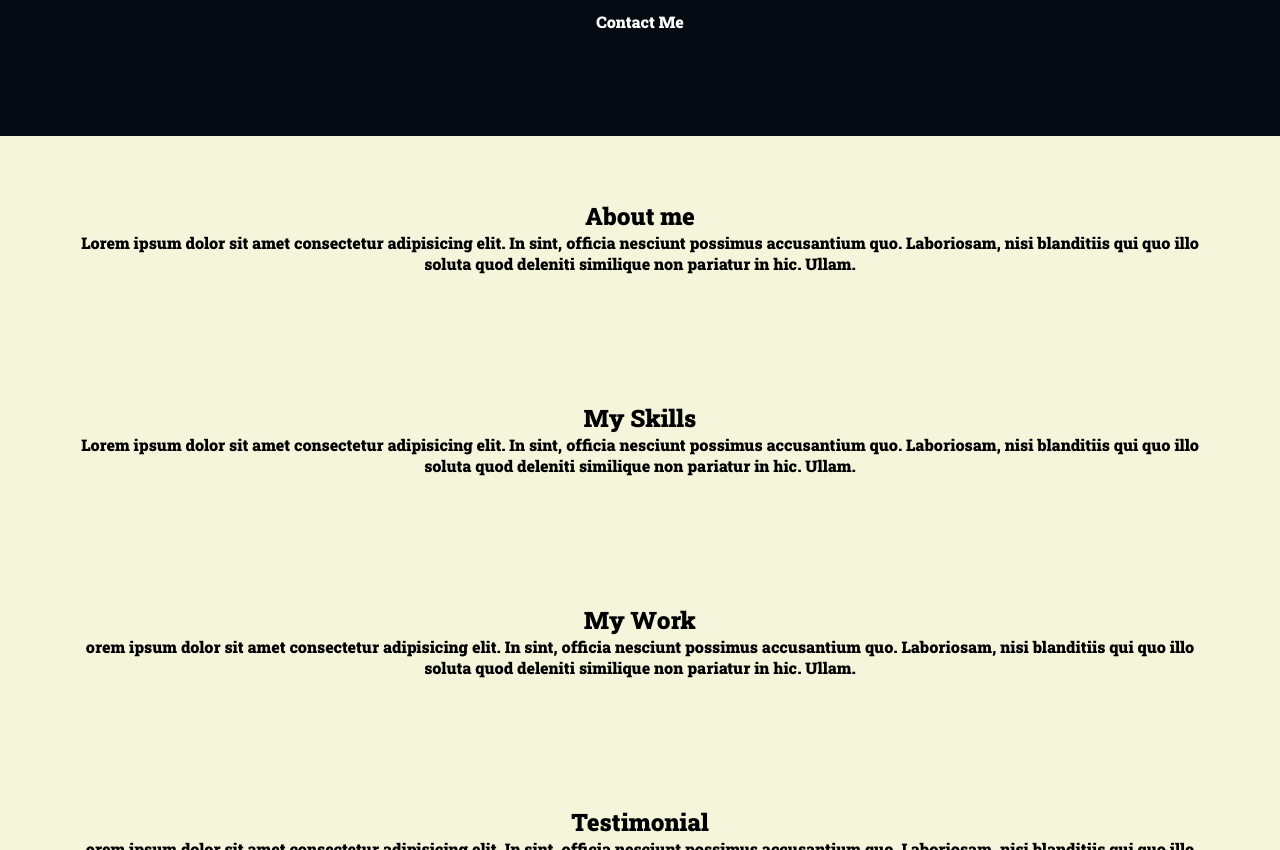
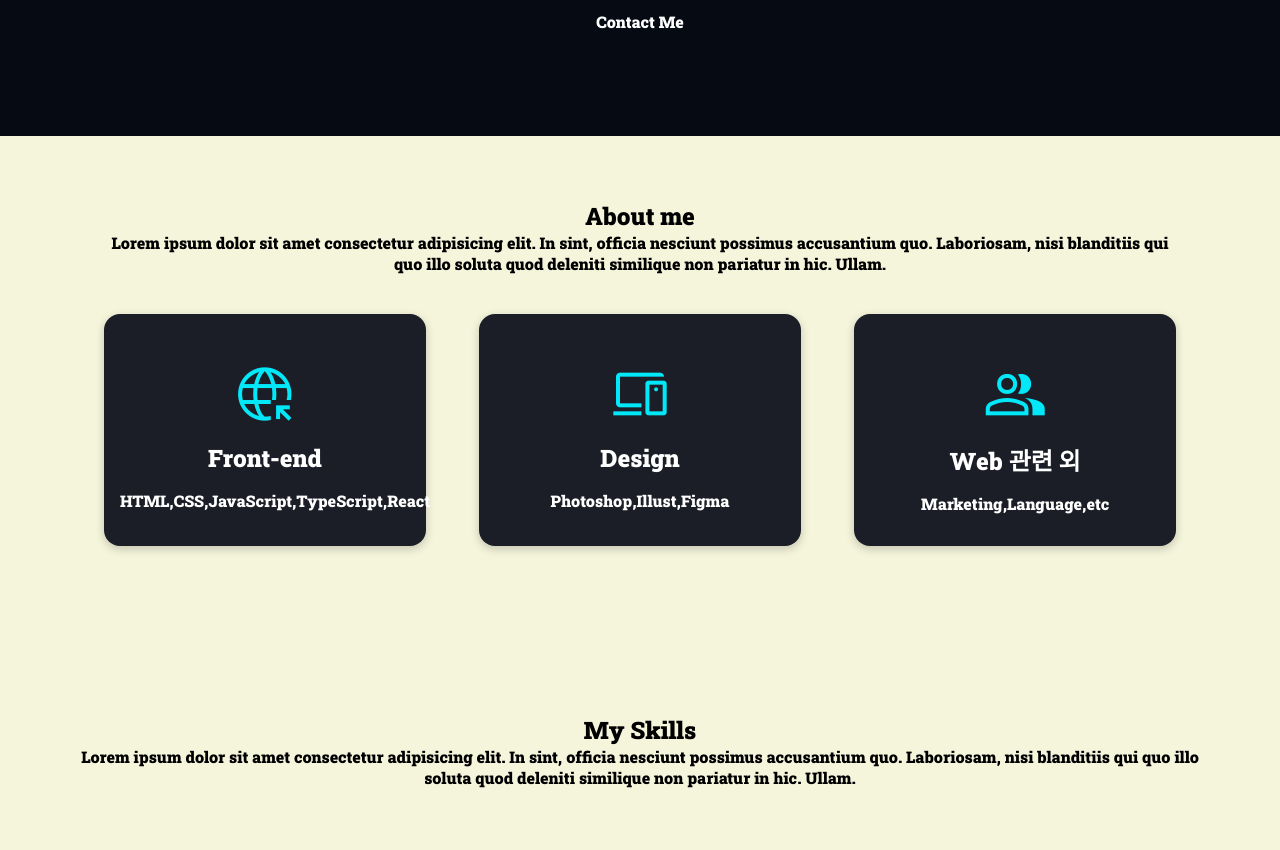
Before and after one commit to minju933/profile_01, a plain HTML site: page index.html in a window 1280 px wide. Shown: the part 557-1407 px from the top of the page. Drawn offline with nearby package versions, Linux system fonts and the light colour scheme; files whose address does not match are found by name.

Commit message:
index_about

```diff
--- /dev/null
+++ b/css/about.css
@@ -0,0 +1,37 @@
+/*/ About*/
+.about_content{
+    display:flex;
+    justify-content: space-between;
+    gap: 1rem;
+    margin: 2.5rem 0;
+}
+.max-container{
+    max-width: 1200px;
+    margin: 0 auto;
+}
+
+    .about_box{
+        width:30%;
+        background-color: var(--color-primary-variant);
+        padding: 2rem 1rem;
+        color: var(--color-text);
+        border-radius: 1rem;
+        cursor:default;
+
+        box-shadow: 0 3px 10px rgb(0,0,0,0.2);
+    }
+    .about_box:hover.about_icon{
+        transform: rotate(-15deg) scale(1.2);
+
+    }
+    .about_icon{
+        font-size: 4rem;
+        margin: 1rem 0;
+        color:var(--color-accent);
+        transition: all 300ms;
+    }
+    .about_title{
+        font-size: 1.5rem;
+        font-weight: bold;
+        margin-bottom: 1rem;
+    }
--- a/index.html
+++ b/index.html
@@ -27,6 +27,7 @@
     <link href="./css/style.css" type="text/css" rel="stylesheet">
     <link href="./css/main_home.css" type="text/css" rel="stylesheet">
     <link href="./css/common.css" type="text/css" rel="stylesheet">
+    <link href="./css/about.css" type="text/css" rel="stylesheet">
 
 
     <!--js파일 연결-->
@@ -87,7 +88,7 @@
         </section>
 
         <!--About 시작-->
-        <section id="about" class="section_style">
+        <section id="about" class="section_style max-container">
             <h2> About me </h2>
             <P>
                 Lorem ipsum dolor sit amet consectetur
@@ -97,6 +98,30 @@
                 soluta quod deleniti similique non pariatur
                 in hic. Ullam.
             </P>
+            <ul class="about_content">
+                <li class="about_box">
+                    <span class="material-symbols-outlined about_icon"style="font-size:4rem;">
+                        captive_portal
+                        </span>
+                    <p class="about_title">Front-end</p>
+                    <p class="about_text">HTML,CSS,JavaScript,TypeScript,React </p>
+                </li>
+
+                <li class="about_box">
+                    <span class="material-symbols-outlined about_icon"style="font-size:4rem;">
+                        devices
+                        </span>
+                    <p class="about_title">Design</p>
+                    <p class="about_text">Photoshop,Illust,Figma</p>
+                </li>
+                <li class="about_box">
+                    <span class="material-symbols-outlined about_icon"style="font-size:4rem;">
+                        group
+                        </span>
+                    <p class="about_title">Web 관련 외</p>
+                    <p class="about_text">Marketing,Language,etc</p>
+                </li>
+            </ul>
         </section>
 
         <!--Skill 시작-->
@@ -124,6 +149,8 @@
                 in hic. Ullam.
             </P>
         </section>
+
+
 
         <!--테스티모니올스 시작-->
         <section id="testimonial" class="section_style">
```
